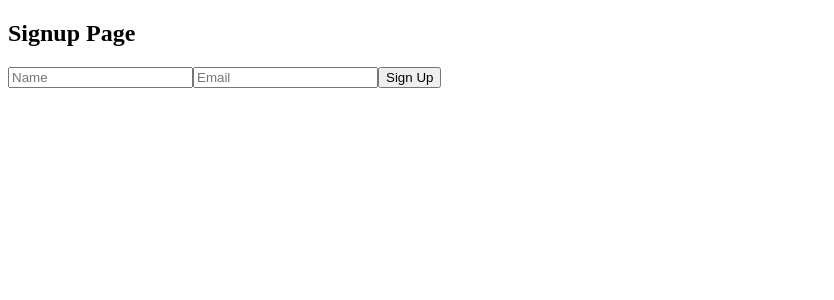
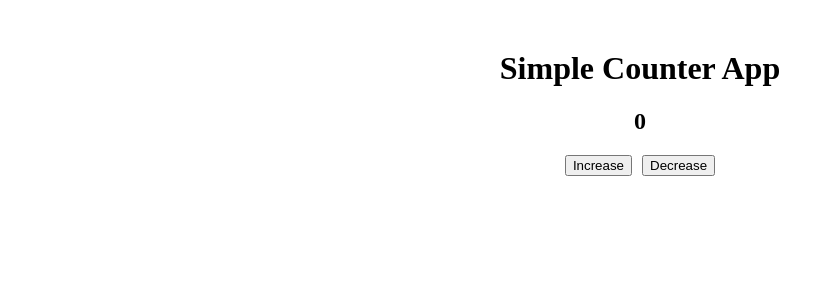
Before and after one commit to RAGASUDHA-B/webdev, a React (Vite) app in the folder vite-project/client/: page / in a window 1280 px wide. Shown: the top 300 px of the page, without its empty margins (0-834 px from the left). Built offline with nearby package versions, Linux system fonts and the light colour scheme.

Commit message:
updated version

```diff
--- a/vite-project/client/src/App.jsx
+++ b/vite-project/client/src/App.jsx
@@ -1,9 +1,20 @@
-import Signup from "./signup";
+import { useState } from "react";
 
 function App() {
+  const [count, setCount] = useState(0);
+
   return (
-    <div>
-      <Signup />
+    <div style={{ textAlign: "center", marginTop: "50px" }}>
+      <h1>Simple Counter App</h1>
+      <h2>{count}</h2>
+
+      <button onClick={() => setCount(count + 1)}>
+        Increase
+      </button>
+
+      <button onClick={() => setCount(count - 1)} style={{ marginLeft: "10px" }}>
+        Decrease
+      </button>
     </div>
   );
 }
```
Also changed, not shown: 2 other files (tests, documents, lock files or other folders).
